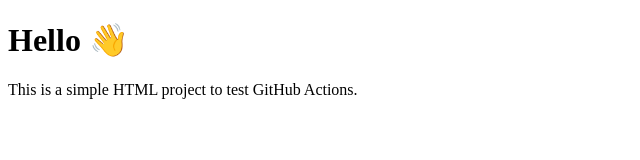
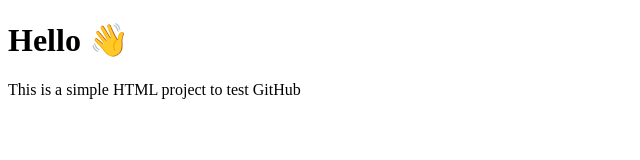
Before and after one commit to Vatsal-Verma/final-test1, a plain HTML site: page index.html in a window 1280 px wide. Shown: the full height of the page, 0-640 px from the left. Drawn offline with Linux system fonts and the light colour scheme.

Commit message:
Update index.html

```diff
--- a/index.html
+++ b/index.html
@@ -6,6 +6,6 @@
 </head>
 <body>
   <h1>Hello 👋</h1>
-  <p>This is a simple HTML project to test GitHub Actions.</p>
+  <p>This is a simple HTML project to test GitHub </p>
 </body>
 </html>
```
